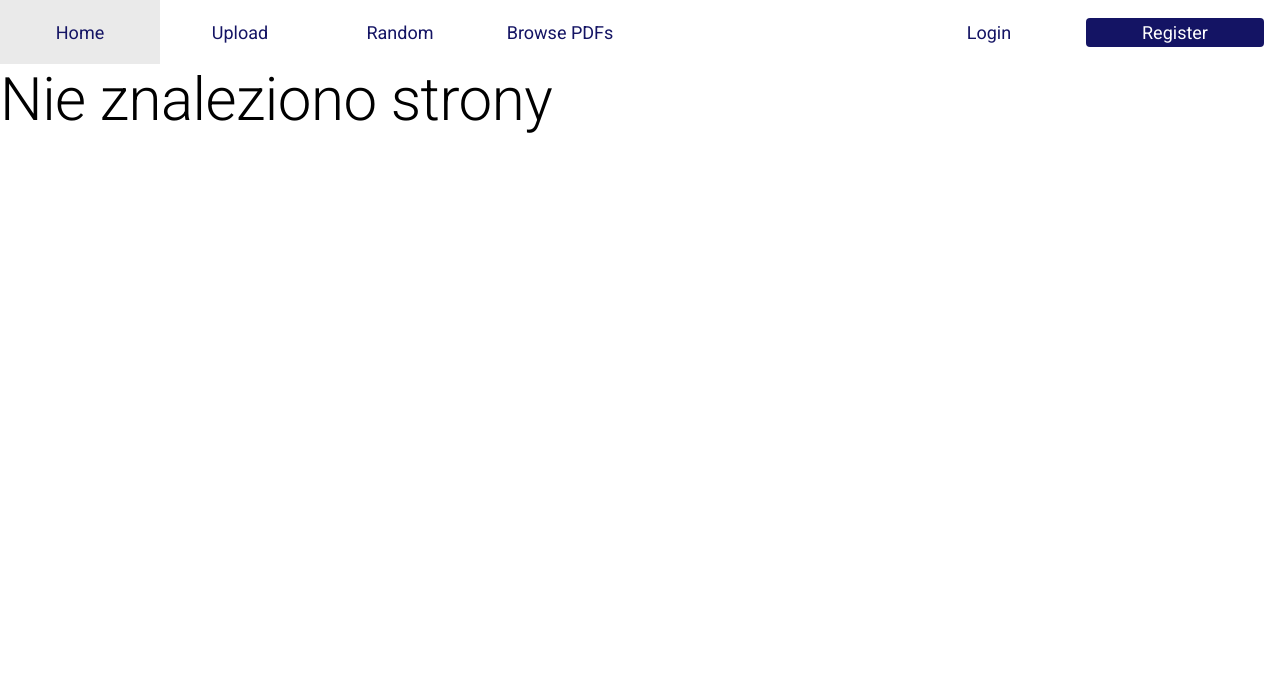
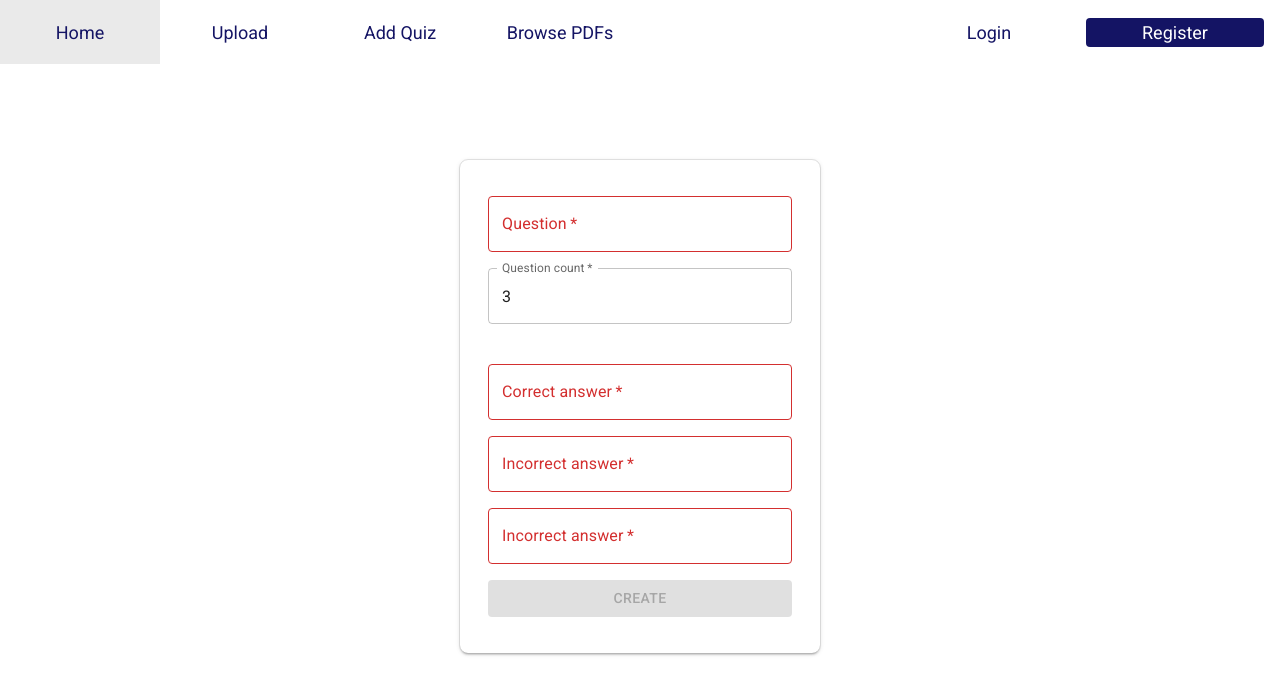
Before and after one commit to Truly-Depressed-Developers/progresso-client, a React (Create React App) app: page /quiz/1/add in a window 1280 px wide. Shown: the top 694 px of the page. Built offline with nearby package versions, Linux system fonts and the light colour scheme.

Commit message:
[#18 Template działa, zostało dokończyć fetcha]

```diff
--- a/src/App.tsx
+++ b/src/App.tsx
@@ -13,6 +13,8 @@ import { User } from './pages/User';
 import { Browser } from './pages/Browser';
 import { File } from './pages/File';
 import { useState } from 'react';
+import { QuizAdd } from './pages/QuizAdd';
+import { QuestionAdd } from './pages/QuestionAdd';
 
 function Inside() {
     const [loggedIn, setLoggedIn] = useState(false);
@@ -37,7 +39,7 @@ function Inside() {
                 <div id="left">
                     <Link to="/">Home</Link>
                     <Link to="/upload">Upload</Link>
-                    <Link to="/random">Random</Link>
+                    <Link to="/quiz/add">Add Quiz</Link>
                     <Link to="/browser">Browse PDFs</Link>
                 </div>
                 {!loggedIn ?
@@ -60,6 +62,8 @@ function Inside() {
                 <Route path='/login' element={<Login onLogin={onLogin} />} />
                 <Route path='/register' element={<Register />} />
                 <Route path='/browser' element={<Browser />} />
+                <Route path='/quiz/add' element={<QuizAdd />} />
+                <Route path='/quiz/:id/add' element={<QuestionAdd />} />
                 <Route path='/file/:id' element={<File />} />
                 <Route path='*' element={<NotFound />} />
             </Routes>
--- /dev/null
+++ b/src/pages/QuestionAdd/QuestionAdd.scss
@@ -0,0 +1,29 @@
+#question-add {
+    margin: 0 auto;
+    display: flex;
+    flex-direction: column;
+    width: fit-content;
+    padding: 28px;
+    outline: 1px solid rgba(200, 200, 200, 0.5);
+    border-radius: 8px;
+    margin-top: 96px;
+    width: 100%;
+    max-width: 360px;
+    display: flex;
+    flex-direction: column;
+    align-items: center;
+
+    .input {
+        margin: 8px 0;
+        width: 100%;
+    }
+
+    .spacer {
+        margin-bottom: 32px;
+    }
+
+    .button {
+        margin: 8px 0;
+        width: 100%;
+    }
+}
--- /dev/null
+++ b/src/pages/QuestionAdd/QuestionAdd.tsx
@@ -0,0 +1,108 @@
+import { Alert, Button, Paper, TextField, Typography } from '@mui/material';
+import React, { useCallback, useEffect, useMemo, useState } from 'react';
+import { useParams } from 'react-router';
+import { Settings } from '../../settings';
+
+import "./QuestionAdd.scss";
+
+type Props = {};
+
+const QuestionAdd = (props: Props): JSX.Element => {
+    const { id } = useParams();
+
+    const [question, setQuestion] = useState("");
+    const [asnwerCount, setAnswerCount] = useState(3);
+    const [answers, setAnswers] = useState<string[]>(["", "", ""]);
+
+    const validQuestion = useMemo(() => question.length >= 3, [question]);
+    const validAnswerCount = useMemo(() => asnwerCount >= 3, [asnwerCount]);
+    const validAnswers = useMemo(() => answers.map(a => a.length > 0), [answers]);
+
+    const validForm = useMemo(() => validQuestion && validAnswerCount && validAnswers.every(p => p), [validQuestion, validAnswerCount, validAnswers]);
+
+    useEffect(() => {
+        const l = answers.length;
+        const d = asnwerCount - l;
+
+        if (d > 0) {
+            setAnswers([...answers, ...new Array(d).fill("")]);
+        } else if (d < 0) {
+            setAnswers([...answers.filter((_, i) => i < asnwerCount)]);
+        }
+    }, [asnwerCount]);
+
+    const onSubmit = useCallback(() => {
+        if (validForm === false) {
+            return;
+        }
+
+        // TODO Skończyć
+        fetch(Settings.serverUrl + "coś", { method: "POST" })
+    }, [validForm]);
+
+    if (id === undefined) {
+        return (
+            <Paper elevation={2} id="question-add">
+                Quiz does not exist
+            </Paper>
+        )
+    }
+
+    return (
+        <Paper elevation={2} id="question-add">
+            <TextField
+                className='input'
+                value={question}
+                onChange={(e) => {
+                    setQuestion(e.target.value);
+                }}
+                error={validQuestion === false}
+                multiline={true}
+                maxRows={4}
+                label="Question"
+                variant="outlined"
+                required={true}
+            />
+
+            <TextField
+                className='input spacer'
+                value={asnwerCount}
+                onChange={(e) => {
+                    setAnswerCount(parseInt(e.target.value));
+                }}
+                error={validAnswerCount === false}
+                type="number"
+                label="Question count"
+                variant="outlined"
+                required={true}
+            />
+
+            {answers.map((a, index) => {
+                let i = index;
+
+                return <TextField
+                    key={i}
+                    className='input'
+                    value={answers[i]}
+                    onChange={(e) => {
+                        setAnswers([...answers.map((a, index) => index === i ? e.target.value : a)])
+                    }}
+                    error={validAnswers[i] === false}
+                    label={(i === 0 ? "Correct" : "Incorrect") + " answer"}
+                    variant="outlined"
+                    required={true}
+                />
+            }
+            )}
+
+            <Button
+                className='button'
+                onClick={onSubmit}
+                variant="contained"
+                disabled={validForm === false}
+            >Create</Button>
+        </Paper>
+    );
+};
+
+export { QuestionAdd };
--- /dev/null
+++ b/src/pages/QuestionAdd/index.ts
@@ -0,0 +1,2 @@
+import { QuestionAdd } from "./QuestionAdd";
+export { QuestionAdd }
--- /dev/null
+++ b/src/pages/QuizAdd/QuizAdd.scss
@@ -0,0 +1,25 @@
+#quiz-add {
+    margin: 0 auto;
+    display: flex;
+    flex-direction: column;
+    width: fit-content;
+    padding: 28px;
+    outline: 1px solid rgba(200, 200, 200, 0.5);
+    border-radius: 8px;
+    margin-top: 96px;
+    width: 100%;
+    max-width: 360px;
+    display: flex;
+    flex-direction: column;
+    align-items: center;
+
+    .input {
+        margin: 8px 0;
+        width: 100%;
+    }
+
+    .button {
+        margin: 8px 0;
+        width: 100%;
+    }
+}
--- /dev/null
+++ b/src/pages/QuizAdd/QuizAdd.tsx
@@ -0,0 +1,126 @@
+import { Alert, Button, MenuItem, Paper, Select, TextField, Typography } from '@mui/material';
+import React, { useCallback, useEffect, useMemo, useState } from 'react';
+import { Settings } from '../../settings';
+import { QuizCategory } from '../../types/QuizCategory';
+
+import "./QuizAdd.scss";
+
+type Props = {};
+
+const QuizAdd = (props: Props): JSX.Element => {
+    const [categories, setCategories] = useState<QuizCategory[]>([]);
+    const [category, setCategory] = useState(1);
+    const [name, setName] = useState("");
+    const [questionCount, setQuestionCount] = useState(10);
+    const [reward, setReward] = useState(5);
+
+    const validSkill = useMemo(() => category > 0 && category <= categories.length, [category, categories]);
+    const validName = useMemo(() => name.length >= 3, [name]);
+    const validQuestionCount = useMemo(() => questionCount >= 3, [questionCount]);
+    const validReward = useMemo(() => reward >= 1, [reward]);
+
+    const validForm = useMemo(() => validSkill && validName && validQuestionCount && validReward, [validSkill, validName, validQuestionCount, validReward]);
+
+    const onSubmit = useCallback(() => {
+        if (validForm === false) {
+            return;
+        }
+
+        const data = new URLSearchParams();
+        data.append("skill_id", category.toString());
+        data.append("name", name);
+        data.append("questionCount", questionCount.toString());
+        data.append("reward", reward.toString());
+
+        fetch(Settings.serverUrl + "addQuiz", { method: "POST", body: data });
+
+        setCategory(1);
+        setName("");
+        setQuestionCount(0);
+        setReward(0);
+    }, [validForm]);
+
+    useEffect(() => {
+        (async () => {
+            const response = await fetch(Settings.serverUrl + "getCategories", { method: "GET" })
+            const data = (await response.json()).data as QuizCategory[];
+
+            console.log(data);
+
+            if (data === undefined) {
+                return;
+            }
+
+            setCategories(data);
+        })();
+    }, []);
+
+    if (categories.length === 0) {
+        return <Paper elevation={2} id="quiz-add" />
+    }
+
+    return (
+        <Paper elevation={2} id="quiz-add">
+            <TextField
+                className='input'
+                value={name}
+                onChange={(e) => {
+                    setName(e.target.value);
+                }}
+                error={validName === false}
+                label="Quiz name"
+                variant="outlined"
+                required={true}
+            />
+
+            <TextField
+                className='input'
+                value={questionCount}
+                onChange={(e) => {
+                    setQuestionCount(parseInt(e.target.value));
+                }}
+                error={validQuestionCount === false}
+                type="number"
+                label="Question count"
+                variant="outlined"
+                required={true}
+            />
+
+            <TextField
+                value={category}
+                label="Skill"
+                variant='outlined'
+                className='input'
+                select={true}
+                error={validSkill === false}
+                onChange={(e) => setCategory(typeof e.target.value === "string" ? parseInt(e.target.value) : e.target.value)}
+            >
+                {categories.map(c =>
+                    <MenuItem key={c.id + c.name} value={c.id}>{c.name}</MenuItem>
+                )}
+            </TextField>
+
+            <TextField
+                className='input'
+                value={reward}
+                onChange={(e) => {
+                    setReward(parseInt(e.target.value));
+                }}
+                error={validReward === false}
+                type="number"
+                label="Reward"
+                variant="outlined"
+                required={true}
+            />
+
+            <Button
+                className='button'
+                onClick={onSubmit}
+                variant="contained"
+                disabled={validForm === false}
+            >Create</Button>
+        </Paper>
+    );
+};
+
+export { QuizAdd };
--- /dev/null
+++ b/src/pages/QuizAdd/index.ts
@@ -0,0 +1 @@
+export { QuizAdd } from "./QuizAdd";
--- /dev/null
+++ b/src/types/QuizCategory.ts
@@ -0,0 +1,4 @@
+export type QuizCategory = {
+    id: number,
+    name: string
+}
```
